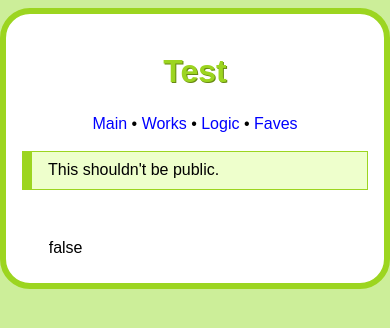
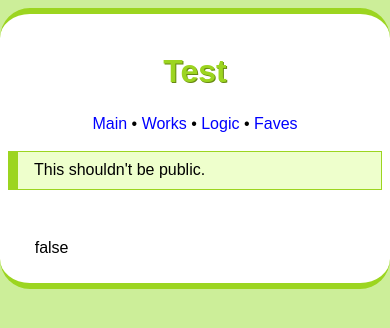
Before and after one commit to chaoticiak/chaoticiak.github.io, a PHP site: page /test.html in a window 390 px wide. Shown: the top 328 px of the page. Run offline with PHP 8.4, Linux system fonts and the light colour scheme.

Commit message:
trying responsive css (hopefully better on mobile?)

```diff
--- a/style.css
+++ b/style.css
@@ -14,6 +14,18 @@ body {
     padding: 1em;
     border: 6px solid #9cd520;
     border-radius: 30px;
+}
+
+@media (max-width: 1000px) {
+    body {
+        width: auto;
+        border-left: none;
+        border-right: none;
+        margin-left: 0;
+        margin-right: 0;
+        padding-left: 0.5em;
+        padding-right: 0.5em;
+    }
 }
 
 p {
```
Also changed, not shown: faves.html (+6 -4 lines), nsfw.html (+5 -5 lines), 1 other file.
